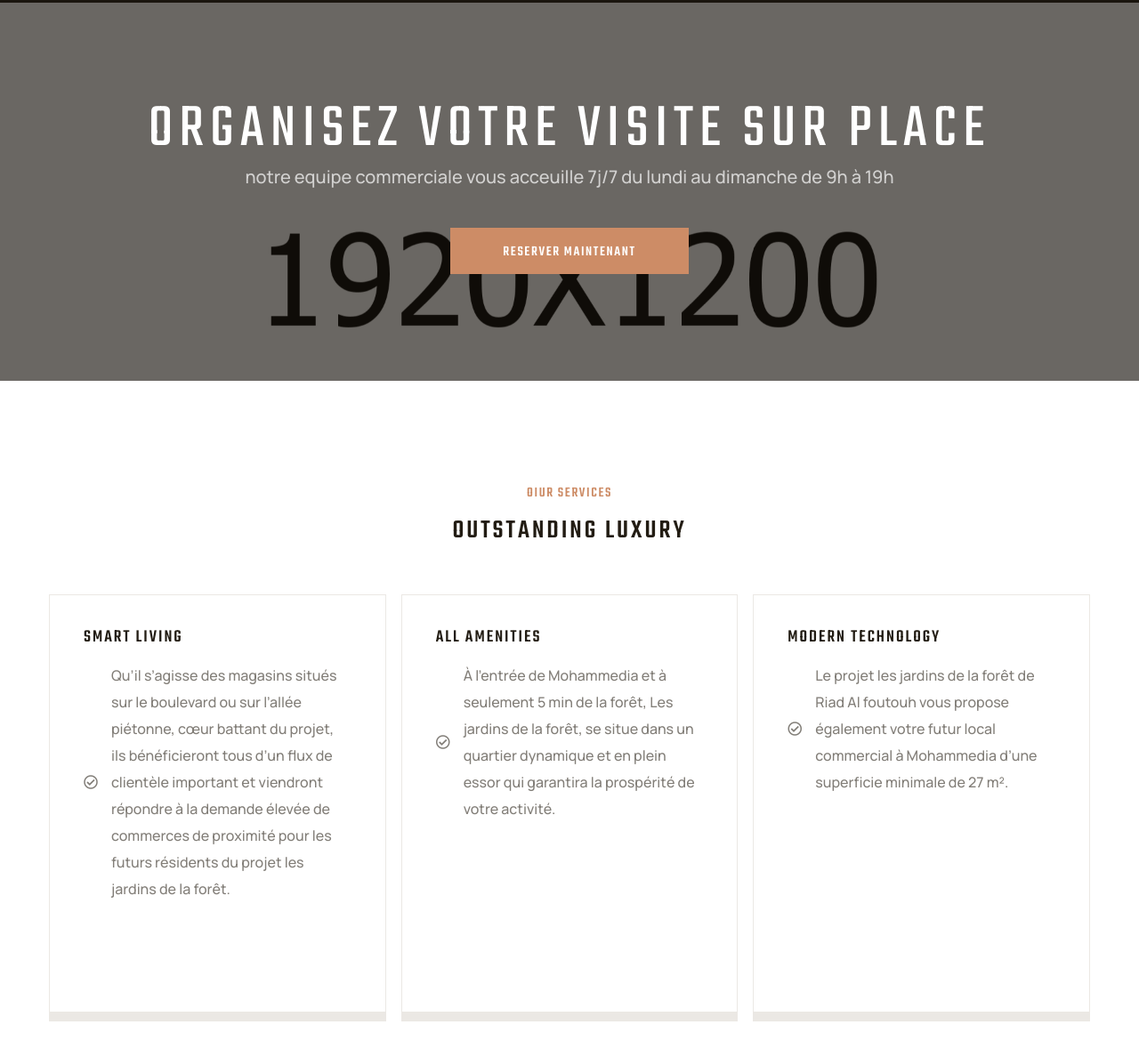
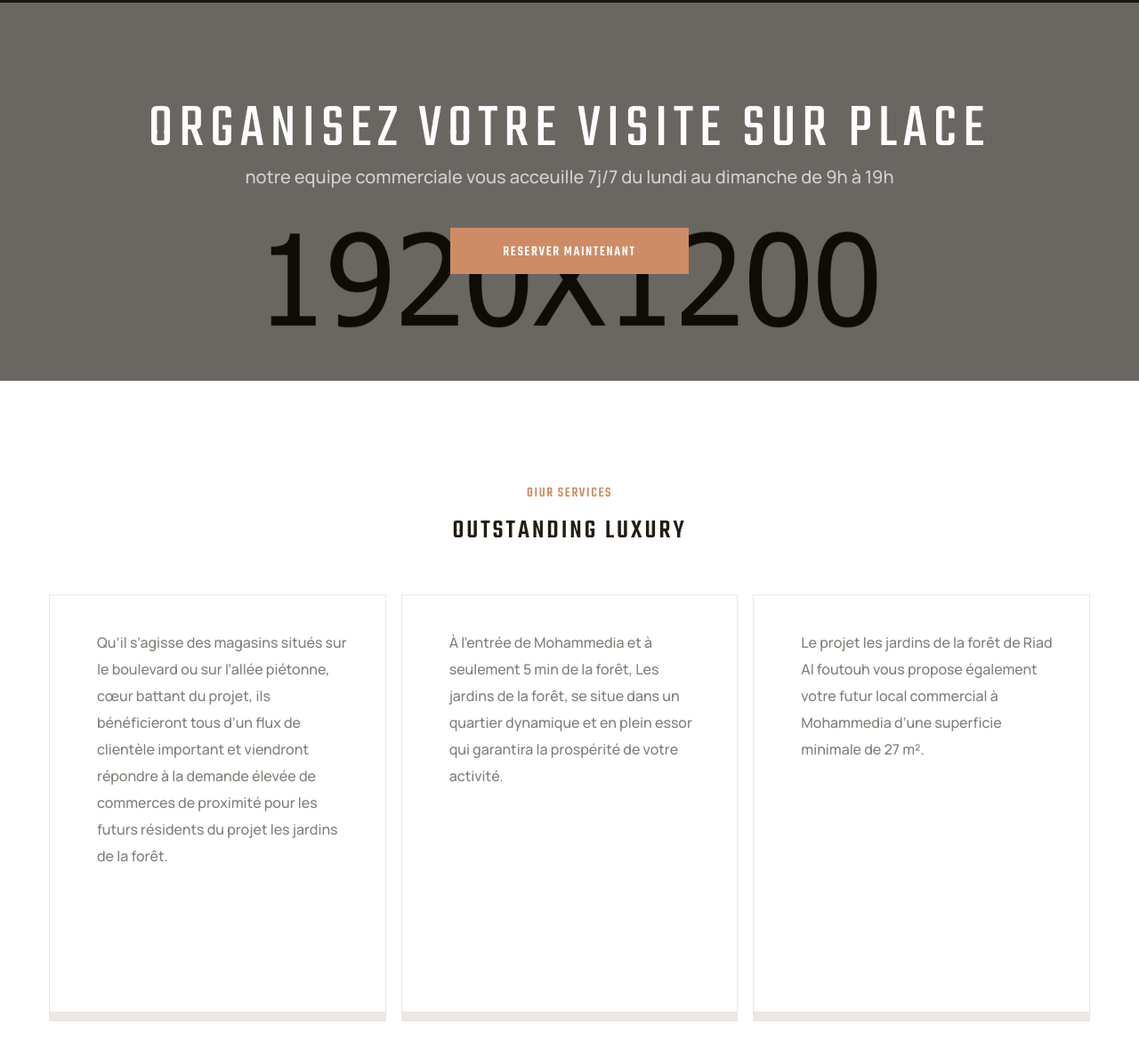
Before and after one commit to ayoub1234gh/riadalfoutouh, a Symfony app: template templates/default/jardinsforet.html.twig in a window 1280 px wide. Shown: the part 2876-4064 px from the top of the page at 89% size. Run offline with Twig, Linux system fonts and the light colour scheme; the template is opened without the code that fills it, so the values that code supplies are empty; some libraries are stand-ins or nearby versions; some web fonts are replaced.

Commit message:
modification traduction

```diff
--- a/templates/base.html.twig
+++ b/templates/base.html.twig
@@ -310,7 +310,7 @@
 							<div class="col-xl-2 col-lg-2 col-md-6 wow fadeInUp" data-wow-delay="100ms">
 								<div class="footer-widget__column footer-widget__about">
 									<div class="footer-widget__logo">
-										<a href="index.html"><img src="{{asset('/front/img/logo.png')}}" alt="" class="logo"></a>
+										<a href="{{path('app_home')}}"><img src="{{asset('/front/img/logo.png')}}" alt="" class="logo"></a>
 									</div>
 								</div>
 							</div>
--- a/templates/default/ainborja.html.twig
+++ b/templates/default/ainborja.html.twig
@@ -36,7 +36,7 @@
 							<span class="section-title__tagline">{{"A PROPOS DU PROJET"|trans({},"front")}}</span>
 							<h2 class="section-title__title">{{"AIN BORJA : l’apogée du haut standing à Casablanca"|trans({},"front")}}</h2>
 						</div>
-						<p class="values-two__text-1">{{"Riad al foutouh – Ain Borja est un projet au sein d’une résidence innovante alliant qualité et modernité à quelques minutes du centre tachefine . Le projet est proche de toutes les commodités d’un lieu de vie de standing, et propose des appartements d’exception allant de 102 m² à 124 m² à partir de 780.000Dhs seulement, avec des prestations de meilleures qualités."|trans({},"front")}}</p>
+						<p class="values-two__text-1">{{"Riad al foutouh – Ain Borja est un projet au sein d’une résidence innovante alliant qualité et modernité à quelques minutes du centre tachefine Le projet est proche de toutes les commodités d’un lieu de vie de standing, et propose des appartements d’exception allant de 102 m² à 124 m² à partir de 780.000Dhs seulement, avec des prestations de meilleures qualités."|trans({},"front")}}</p>
 						<div class="values-two__points-box">
 							{# <ul class="list-unstyled values-two__points">
 								<li>
@@ -119,7 +119,7 @@
 					</div>
 				</div>
 			</div>
-            	<div class="row">
+            	<div class="row" style="margin-top:1%;">
 							<div class="col-sm-4" {% set searchString = '/ar/' %} {% if searchString in app.request.uri %} dir="rtl" lang="ar"{% endif %}><ul class="list-unstyled values-two__points">
 								<li>
 									<div class="">
--- a/templates/default/hautstanding.html.twig
+++ b/templates/default/hautstanding.html.twig
@@ -61,8 +61,8 @@
                                         <span class="icon-apartment-1"></span>
                                     </div>
                                     <div class="text">
-                                        <h3>{{"Des résidences nichées à proximité de toutes les commodités "|trans({},"front")}}</h3>
-                                        <p>{{" Idéalement situées à proximité de toutes les commodités et nichées dans un cadre qui allie confort contemporain à  praticité quotidienne, nos résidences offrent une expérience de vie agréable et abordable."|trans({},"front")}}
+                                        <h3>{{"Des résidences nichées à proximité de toutes les commodités"|trans({},"front")}}</h3>
+                                        <p>{{"Idéalement situées à proximité de toutes les commodités et nichées dans un cadre qui allie confort contemporain à  praticité quotidienne, nos résidences offrent une expérience de vie agréable et abordable."|trans({},"front")}}
                                         </p>
                                     </div>
                                 </li>
--- a/templates/default/jardinsforet.html.twig
+++ b/templates/default/jardinsforet.html.twig
@@ -259,13 +259,13 @@
 				<!--Services Three Single Start-->
 				<div class="col-xl-4 col-lg-6 col-md-6 wow fadeInUp" data-wow-delay="100ms">
 					<div class="services-three__single"{% set searchString = '/ar/' %} {% if searchString in app.request.uri %} dir="rtl" lang="ar"{% endif %}>
-						<h3 class="services-three__title">
+						{# <h3 class="services-three__title">
 							<a href="services.html">{{"Smart living"|trans({},"front")}}</a>
-						</h3>
+						</h3> #}
 						<ul class="list-unstyled services-three__list">
 							<li>
 								<div class="">
-									<i class="far fa-check-circle"></i>
+									<i class=""></i>
 								</div>
 								<div class="text">
 									<p>{{"Qu’il s’agisse des magasins situés sur le boulevard ou sur l’allée piétonne, cœur battant du projet, ils bénéficieront tous d’un flux de clientèle important et viendront répondre à la demande élevée de commerces de proximité pour les futurs résidents du projet les jardins de la forêt."|trans({},"front")}}
@@ -280,13 +280,13 @@
 				<!--Services Three Single Start-->
 				<div class="col-xl-4 col-lg-6 col-md-6 wow fadeInUp" data-wow-delay="200ms"{% set searchString = '/ar/' %} {% if searchString in app.request.uri %} dir="rtl" lang="ar"{% endif %}>
 					<div class="services-three__single">
-						<h3 class="services-three__title">
+						{# <h3 class="services-three__title">
 							<a href="services.html">{{"All amenities"|trans({},"front")}}</a>
-						</h3>
+						</h3> #}
 						<ul class="list-unstyled services-three__list">
 							<li>
 								<div class="">
-									<i class="far fa-check-circle"></i>
+									<i class=""></i>
 								</div>
 								<div class="text">
 									<p>{{"À l’entrée de Mohammedia et à seulement 5 min de la forêt, Les jardins de la forêt, se situe dans un quartier dynamique et en plein essor qui garantira la prospérité de votre activité."|trans({},"front")}}</p>
@@ -300,13 +300,13 @@
 				<!--Services Three Single Start-->
 				<div class="col-xl-4 col-lg-6 col-md-6 wow fadeInUp" data-wow-delay="300ms">
 					<div class="services-three__single"{% set searchString = '/ar/' %} {% if searchString in app.request.uri %} dir="rtl" lang="ar"{% endif %}>
-						<h3 class="services-three__title">
+						{# <h3 class="services-three__title">
 							<a href="services.html">{{"Modern technology"|trans({},"front")}}</a>
-						</h3>
+						</h3> #}
 						<ul class="list-unstyled services-three__list">
 							<li>
 								<div class="">
-									<i class="far fa-check-circle"></i>
+									<i class=""></i>
 								</div>
 								<div class="text">
 									<p>{{"Le projet les jardins de la forêt de Riad Al foutouh vous propose également votre futur local commercial à Mohammedia d’une superficie minimale de 27 m²."|trans({},"front")}}</p>
--- a/translations/front.ar.yaml
+++ b/translations/front.ar.yaml
@@ -225,3 +225,8 @@
 'Naim' : 'نعيم'
 'Offres Immobilières' : 'عروض العقارات'
 'MENU' : 'القائمة'
+'Des résidences fermées et sécurisées' : 'مساكن مغلقة وآمنة'
+'Des résidences nichées à proximité de toutes les commodités' : 'تقع المساكن بالقرب من جميع وسائل الراحة'
+'Idéalement situées à proximité de toutes les commodités et nichées dans un cadre qui allie confort contemporain à  praticité quotidienne, nos résidences offrent une expérience de vie agréable et abordable.' : 'تتميز مساكننا بموقع مثالي بالقرب من جميع وسائل الراحة وتقع في بيئة تجمع بين الراحة المعاصرة والتطبيق العملي اليومي، وتوفر تجربة معيشة ممتعة وبأسعار معقولة.'
+'Magasin d’une superficie minimale de 39 m²' : 'مخزن بمساحة لا تقل عن 39 مترًا مربعًا'
+'0661832910 Ou 0662686868' : '0661832910 أو 0662686868'
```
Also changed, not shown: templates/default/contact.html.twig (+5 -5 lines).
